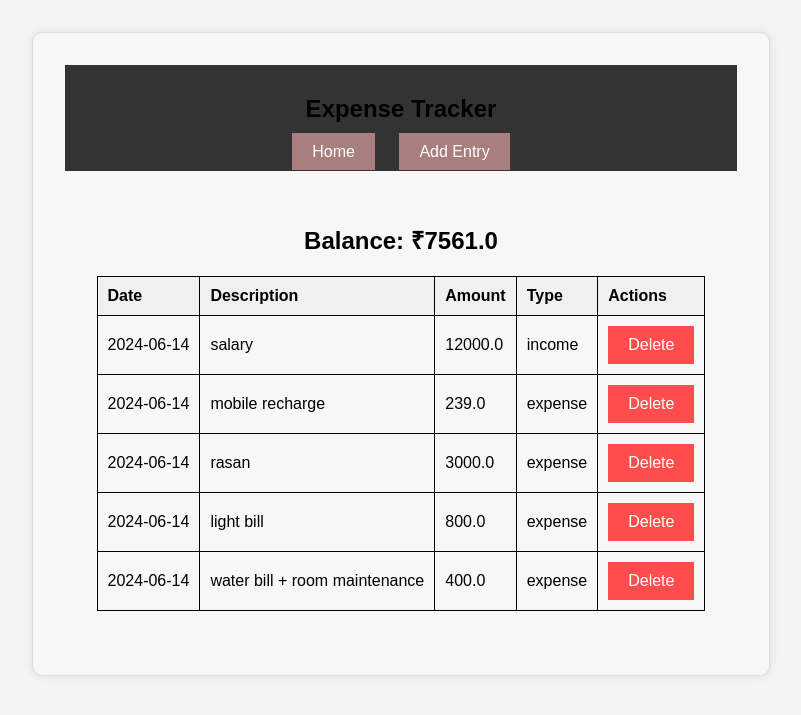
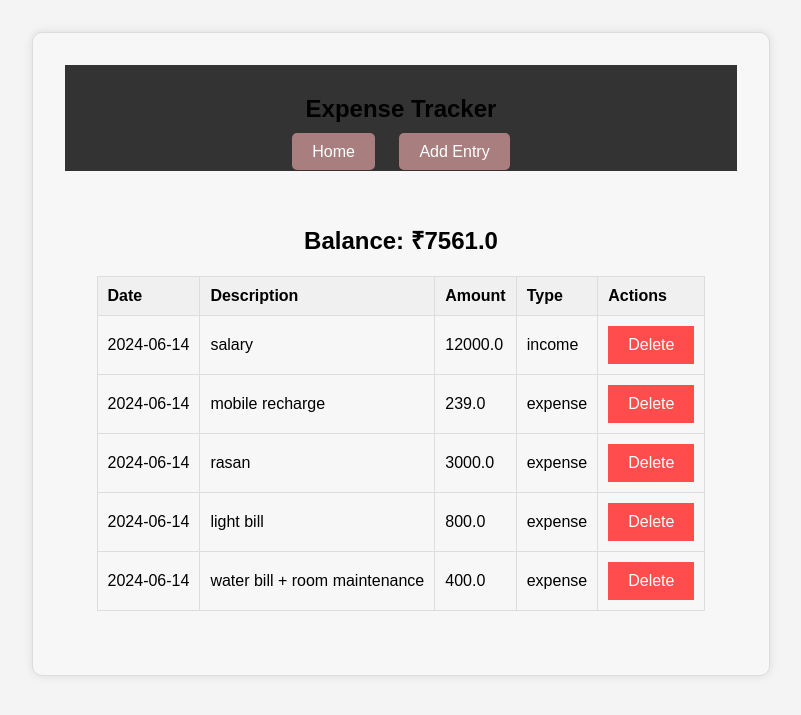
Before and after one commit to vaibhavr21/Expense-Tracker, a Flask app: page / in a window 1280 px wide. Shown: the top 715 px of the page, without its empty margins (239-1040 px from the left). Run offline with Flask 3, Linux system fonts and the light colour scheme; data comes from the database, SQL or seed files in the repository.

Commit message:
style.css updated

```diff
--- a/static/styles.css
+++ b/static/styles.css
@@ -56,6 +56,7 @@ th {
 }
 
 th, td {
+    border: 1px solid #ddd;
     padding: 10px;
     text-align: left;
 }
@@ -70,3 +71,10 @@ th, td {
 .delete-button:hover{
     background-color: #ff0000;
 }
+
+.btn {
+    padding: 10px 20px;
+    border: none;
+    border-radius: 5px;
+    cursor: pointer;
+}
```
